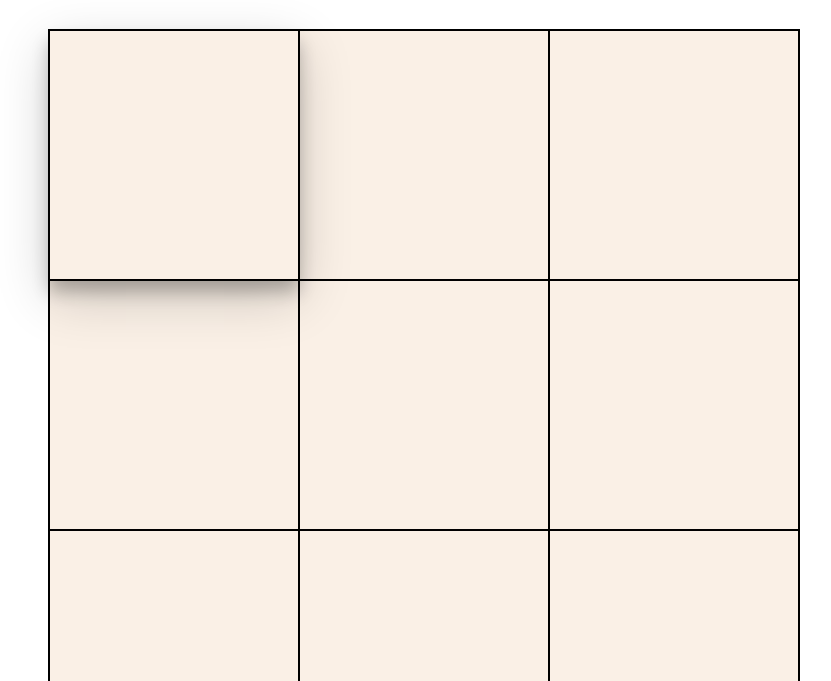
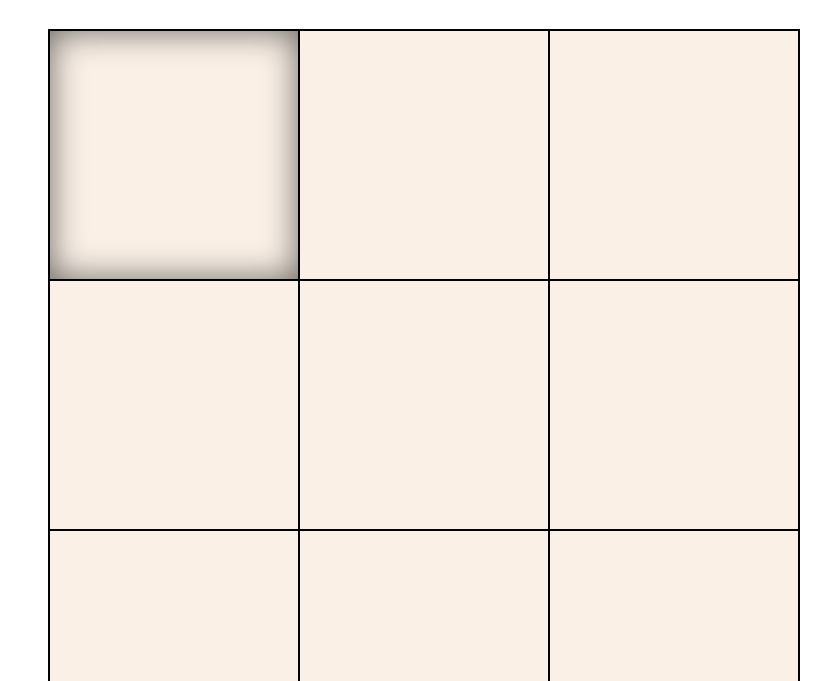
Before and after one commit to kbalmer/todo, a plain HTML site: page public/index.html in a window 1280 px wide. In both pictures the pointer is over the element 390 px from the left and 273 px from the top of the page. Shown: the part 119-800 px from the top of the page, without its empty margins (216-1047 px from the left). Drawn offline with nearby package versions, Linux system fonts and the light colour scheme.

Commit message:
Updated css

```diff
--- a/public/css/main.css
+++ b/public/css/main.css
@@ -41,7 +41,9 @@ img {
 }
 
 .tile:hover {
-    box-shadow: 0 12px 16px 0 rgba(0,0,0,0.24), 0 17px 50px 0 rgba(0,0,0,0.19);
+    -webkit-box-shadow: inset 0px 0px 34px 0px rgba(0,0,0,0.58);
+    -moz-box-shadow: inset 0px 0px 34px 0px rgba(0,0,0,0.58);
+    box-shadow: inset 0px 0px 34px 0px rgba(0,0,0,0.58);
 }
 
 .nought {
@@ -84,5 +86,5 @@ img {
 }
 
 .reset_button:hover {
-    box-shadow: 0 12px 16px 0 rgba(0,0,0,0.24), 0 17px 50px 0 rgba(0,0,0,0.19);
+    border: 1px solid red;
 }
```
